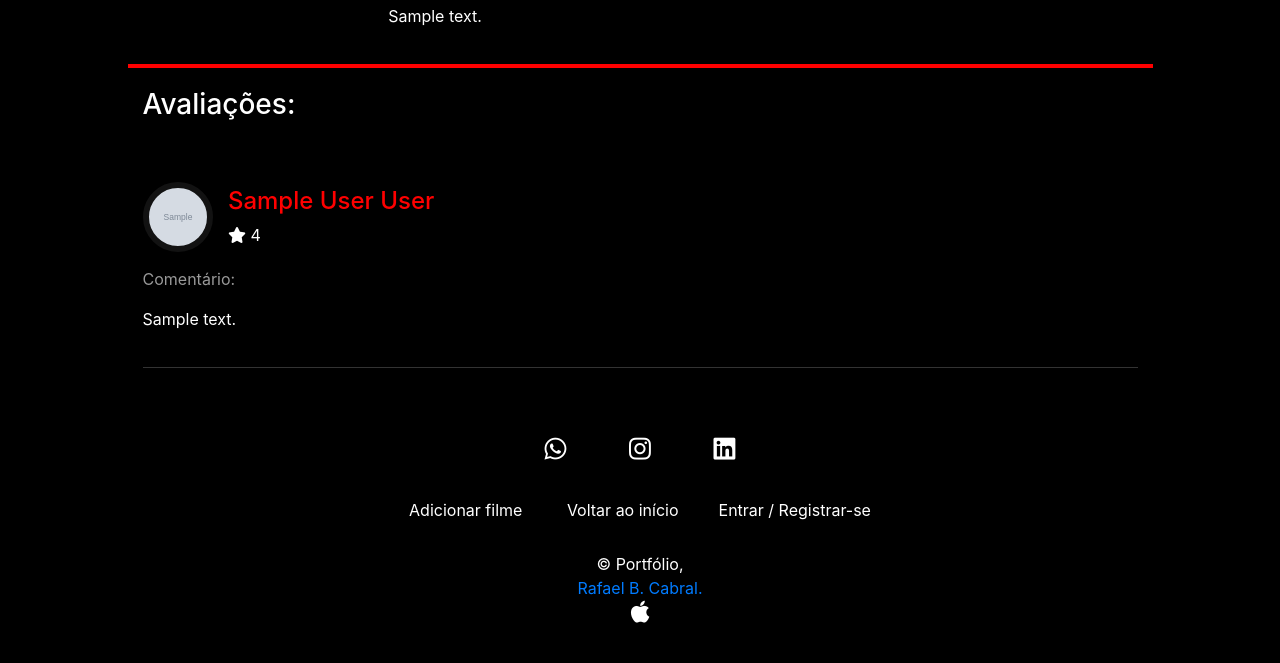
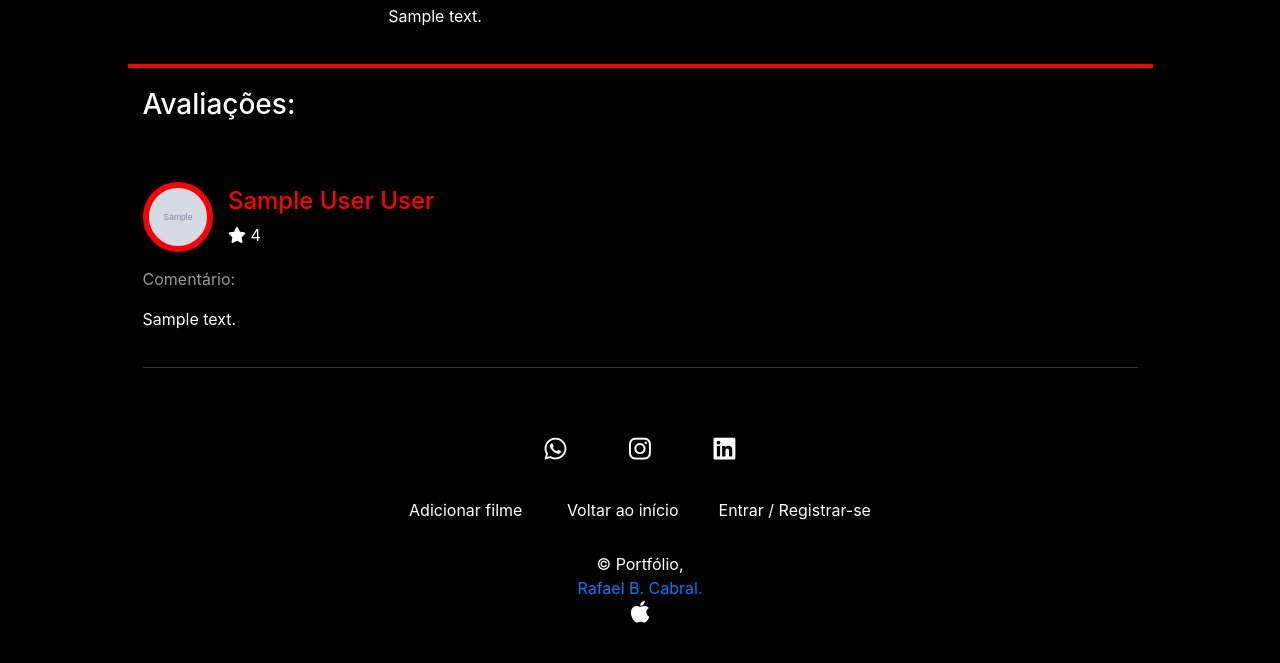
Before and after one commit to rafaelbcabral/movie-star, a PHP site: page //movie.php?id=1 in a window 1280 px wide. Shown: the part 564-1227 px from the top of the page. Run offline with PHP 8.4, Linux system fonts and the light colour scheme; tables that the repository leaves empty or names only in its code hold one stand-in row (values such as "Sample post"); grey boxes marked "Sample" are stand-in pictures; data that the repository does not hold is empty.

Commit message:
css styles edit

```diff
--- a/css/styles.css
+++ b/css/styles.css
@@ -209,7 +209,7 @@
 .profile-image-container {
   width: 150px;
   height: 150px;
-  border: 6px solid #121212;
+  border: 6px solid #ff0000;
   border-radius: 100%;
   background-size: cover;
   background-position: center;
```
